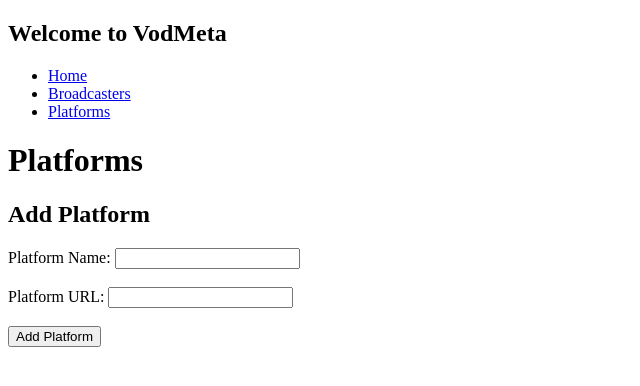
After one commit to hauskens/YappR, a Flask app: page /platforms in a window 1280 px wide. The commit adds this page. Shown: the top 386 px of the page, without its empty margins (0-640 px from the left). Run offline with Flask 3, Linux system fonts and the light colour scheme.

Commit message:
add platform management

```diff
--- a/main.py
+++ b/main.py
@@ -57,10 +57,12 @@ class Video(Base):
 
 def get_broadcasters() -> Sequence[Broadcaster]:
     return (
-        db.session.execute(select(Broadcaster).order_by(Broadcaster.name))
-        .scalars()
-        .all()
+        db.session.execute(select(Broadcaster).order_by(Broadcaster.id)).scalars().all()
     )
+
+
+def get_platforms() -> Sequence[Platforms] | None:
+    return db.session.execute(select(Platforms)).scalars().all()
 
 
 db = SQLAlchemy(model_class=Base)
@@ -83,6 +85,12 @@ def broadcasters():
     return render_template("broadcasters.html", broadcasters=broadcasters)
 
 
+@app.route("/platforms")
+def platforms():
+    platforms = get_platforms()
+    return render_template("platforms.html", platforms=platforms)
+
+
 @app.route("/broadcaster_create", methods=["POST"])
 def broadcaster_create():
     name = request.form["name"]
@@ -100,6 +108,25 @@ def broadcaster_create():
     return redirect(url_for("broadcasters"))
 
 
+@app.route("/platform_create", methods=["POST"])
+def platform_create():
+    name = request.form["name"]
+    url = request.form["url"]
+    existing_platforms = get_platforms()
+    if existing_platforms is not None:
+        for platform in existing_platforms:
+            if platform.name.lower() == name.lower():
+                flash("This platform already exists", "error")
+                return render_template(
+                    "platforms.html",
+                    form=request.form,
+                    broadcasters=existing_platforms,
+                )
+    db.session.add(Platforms(name=name, url=url))
+    db.session.commit()
+    return redirect(url_for("platforms"))
+
+
 # engine = create_engine("sqlite+pysqlite:///:memory:", echo=True)
 
 if __name__ == "__main__":
--- a/templates/base.html
+++ b/templates/base.html
@@ -9,6 +9,7 @@
       <ul>
         <li><a href="{{ url_for('index') }}">Home</a></li>
         <li><a href="{{ url_for('broadcasters') }}">Broadcasters</a></li>
+        <li><a href="{{ url_for('platforms') }}">Platforms</a></li>
       </ul>
     </nav>
     {% block body %}
--- /dev/null
+++ b/templates/platforms.html
@@ -0,0 +1,26 @@
+{% extends 'base.html' %} {% block body %}
+
+<!-- Main Content -->
+<h1>Platforms</h1>
+<ul>
+  {% for platform in platforms %}
+  <li>{{ platform.name }} - {{ platform.url }}</li>
+  {% endfor %}
+</ul>
+{% with messages = get_flashed_messages() %} {% if messages %}
+<ul>
+  {% for message in messages %}
+  <li>{{ message }}</li>
+  {% endfor %}
+</ul>
+{% endif %} {% endwith %}
+<h2>Add Platform</h2>
+<form action="{{ url_for('platform_create') }}" method="post">
+  <label for="name">Platform Name:</label>
+  <input type="text" id="name" name="name" /><br /><br />
+  <label for="url">Platform URL:</label>
+  <input type="text" id="url" name="url" /><br /><br />
+  <button type="submit">Add Platform</button>
+</form>
+
+{% endblock %}
```
